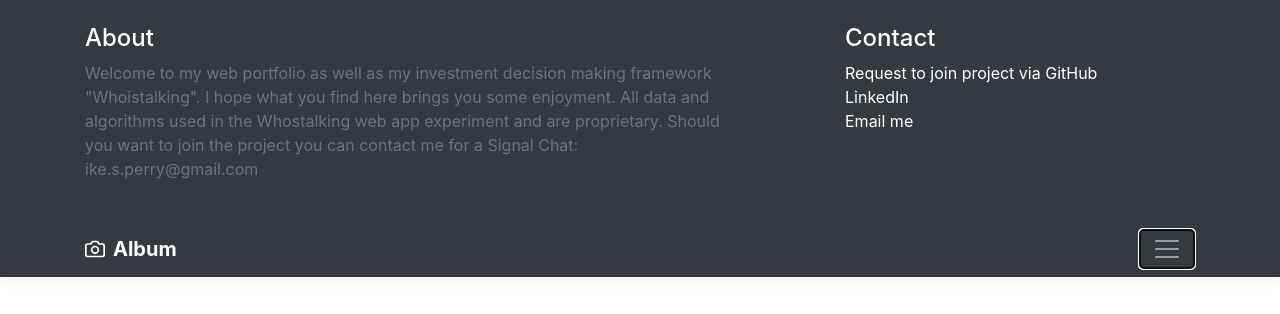
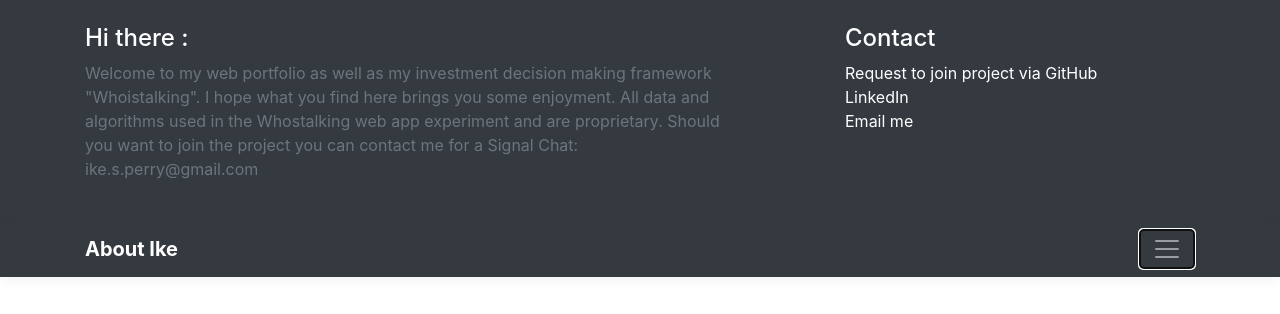
Before and after one commit to ikeperry/ikeperry.github.io, a plain HTML site: page index.html in a window 1280 px wide. Both pictures are taken after a click on the button "Toggle navigation". Shown: the top 314 px of the page. Drawn offline with Linux system fonts and the light colour scheme.

Commit message:
Update index.html

```diff
--- a/index.html
+++ b/index.html
@@ -25,7 +25,7 @@
         <div class="container">
           <div class="row">
             <div class="col-sm-8 col-md-7 py-4">
-              <h4 class="text-white">About</h4>
+              <h4 class="text-white">Hi there : </h4>
               <p class="text-muted">Welcome to my web portfolio as well as my investment decision making framework "Whoistalking". I hope what you find here brings you some enjoyment. All data and algorithms used in the Whostalking web app experiment and are proprietary. Should you want to join the project you can contact me for a Signal Chat: ike.s.perry@gmail.com </p>
             </div>
             <div class="col-sm-4 offset-md-1 py-4">
@@ -42,8 +42,8 @@
       <div class="navbar navbar-dark bg-dark box-shadow">
         <div class="container d-flex justify-content-between">
           <a href="https://getbootstrap.com/docs/4.0/examples/album/#" class="navbar-brand d-flex align-items-center">
-            <svg xmlns="http://www.w3.org/2000/svg" width="20" height="20" viewBox="0 0 24 24" fill="none" stroke="currentColor" stroke-width="2" stroke-linecap="round" stroke-linejoin="round" class="mr-2"><path d="M23 19a2 2 0 0 1-2 2H3a2 2 0 0 1-2-2V8a2 2 0 0 1 2-2h4l2-3h6l2 3h4a2 2 0 0 1 2 2z"></path><circle cx="12" cy="13" r="4"></circle></svg>
-            <strong>Album</strong>
+
+            <strong>About Ike</strong>
           </a>
           <button class="navbar-toggler" type="button" data-toggle="collapse" data-target="#navbarHeader" aria-controls="navbarHeader" aria-expanded="false" aria-label="Toggle navigation">
             <span class="navbar-toggler-icon"></span>
```
